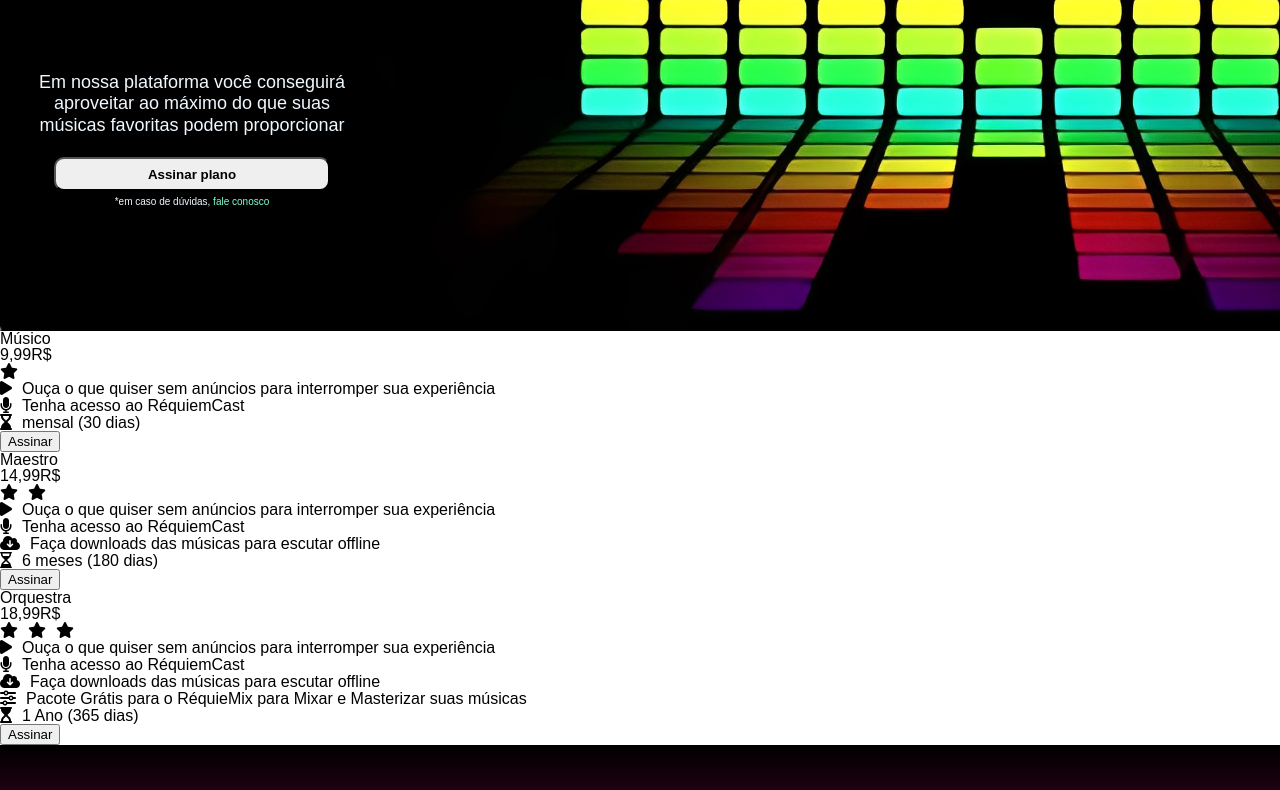
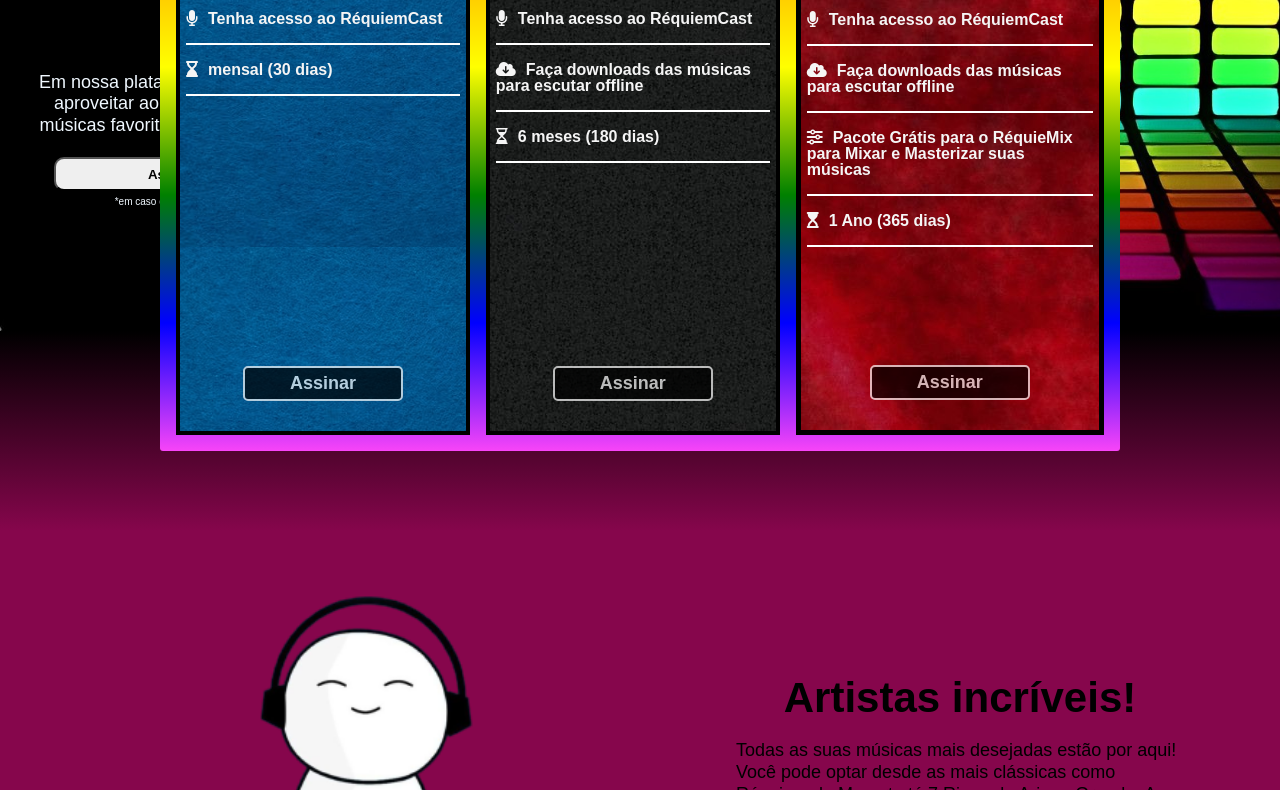
Before and after one commit to JMiguel-arlopes/streaming_de_musica-assinar, a plain HTML site: page index.html in a window 1280 px wide. Shown: the part 269-1059 px from the top of the page. Drawn offline with Linux system fonts and the light colour scheme; a script that the page names is missing; a web font is replaced by a local one.

Commit message:
estilizando layout dos planos musicais

```diff
--- a/assets/css/index.css
+++ b/assets/css/index.css
@@ -36,6 +36,141 @@ font-family: 'Sono', sans-serif;
     width: 100px;
     margin: 0 auto;
 
+}
+
+.container__pacotes {
+    position: fixed;
+    top: 10%;
+    left: 12.5%;
+    z-index: 10;
+
+}
+
+.planos {
+    box-sizing: border-box;
+    padding: 1rem;
+    color: white;
+    display: grid;
+    grid-template-columns: auto auto auto;
+    height: 80vh;
+    width: 75vw;
+    background-color: black;
+    margin: 0 auto;
+    column-gap: 1rem;
+    background: linear-gradient(red, orange, yellow, green, blue, rgb(248, 68, 248));
+    border-radius: 3px;
+}
+
+.centralizar {
+    text-align: center;
+}
+
+.conteudo__pacote {
+    border: solid black 5px;
+    box-sizing: border-box;
+    padding: 6px;
+    position: relative;
+
+}
+
+.pacote-1 {
+    /* background: linear-gradient(darkorange,rgb(255, 148, 18)); */
+    background: url(../img/fosco_blue.avif);
+    color: black;
+    border: solid black 4px;
+}
+
+.pacote-2 {
+    /* background: linear-gradient(to top right,#420171, #9500ff); */
+    background-image: url(../img/bg.jpg);
+    border: solid black 4px;
+}
+
+.pacote-3 {
+    /* background: linear-gradient(black, black); */
+
+    background: url(../img/fosco_red.jpg);
+    border: solid black 5px;
+}
+
+.star {
+    color: gold;
+    font-size: 18px;
+}
+
+.play {
+    color: rgba(255, 255, 255, 0.838);
+}
+
+
+
+
+.titulo_pacote {
+    font-size: 24px;
+    margin-bottom: 1em;
+    font-weight: 900;
+}
+
+.frase_pacote {
+    font-size: 16px;
+    font-weight: bold;
+    padding: 1em 0;
+    border-bottom: solid white 2px;
+    line-height: 1em;
+    color:whitesmoke;
+}
+
+.botao_pacote {
+    display: block;
+    position: absolute;
+    font-size: 18px;
+    font-weight: 600;
+    border: 2px white solid;
+    border-radius: 5px;
+    padding: 5px 0;
+    /* bottom: 3rem;
+    left: 110px; */
+    width: 160px;
+    left: 0;
+    right: 0;
+    margin-left: auto;
+    margin-right: auto;
+    bottom: 30px;
+    /* background: linear-gradient(45deg, rgb(0, 0, 0), rgb(65, 65, 65), black); */
+    /* background-image: linear-gradient(45deg, darkblue, black, darkred); */
+    /* background: linear-gradient(45deg, rgb(0, 0, 0), rgb(0, 134, 134), black); */
+    background-color: black;
+    color: white;
+    opacity: 0.7;
+    transition: 350ms;
+}
+
+.botao_1:hover {
+    transform: scale(1.05);
+    /* background: linear-gradient(45deg, blue,black,blue); */
+    background-color: rgb(5, 5, 5);
+    cursor: pointer;
+    opacity: 1;
+    border: 2.1px solid goldenrod;
+    color: goldenrod;
+}
+
+.botao_2:hover {
+    transform: scale(1.05);
+    background-color: rgb(5, 5, 5);
+    cursor: pointer;
+    opacity: 1;
+    border: 2.1px solid goldenrod;
+    color: goldenrod;
+}
+
+.botao_3:hover {
+    transform: scale(1.07);
+    background-color: rgb(0, 0, 0);
+    cursor: pointer;
+    opacity: 1;
+    border: 2.3px solid gold;
+    color: gold;
 }
 
 .box__container {
```
